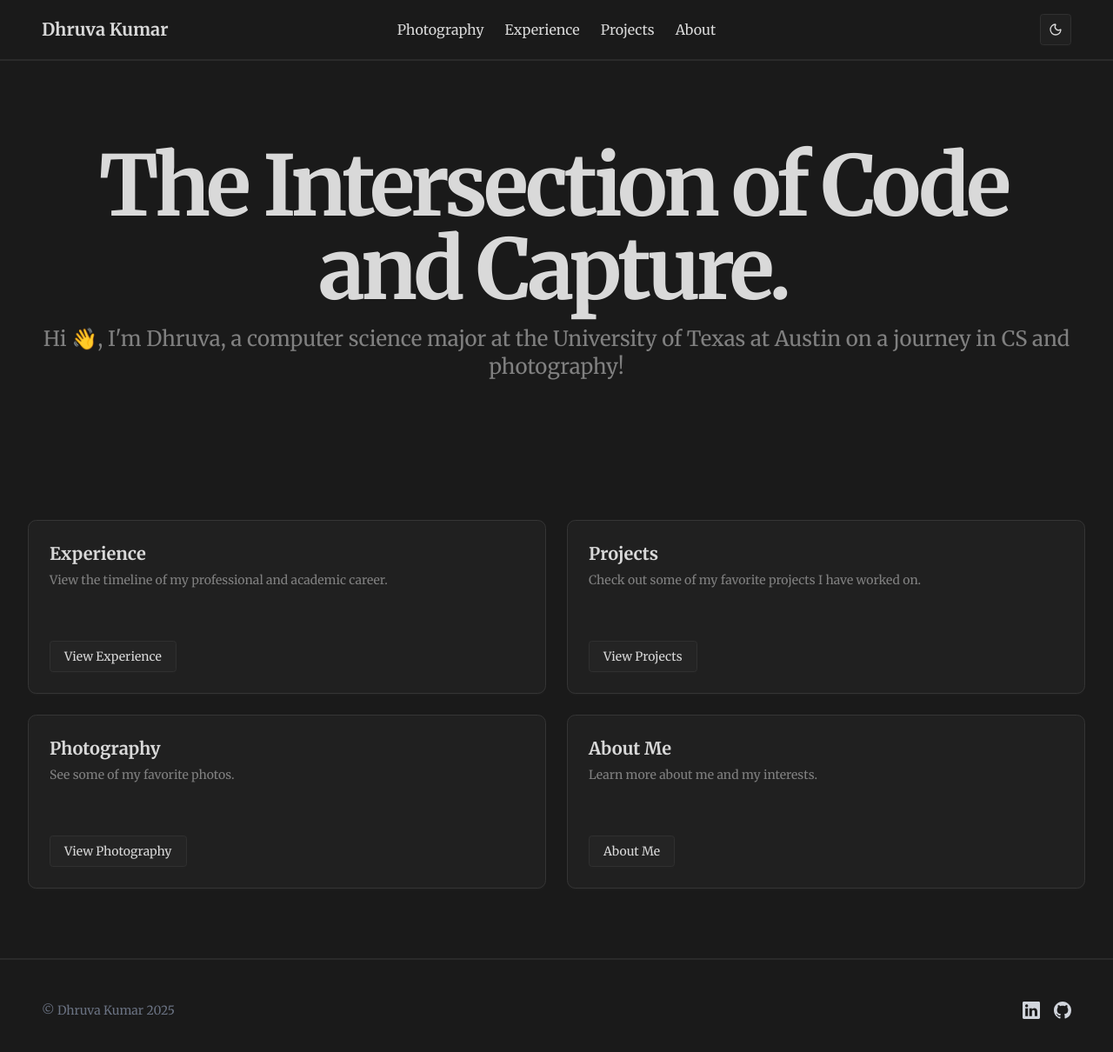
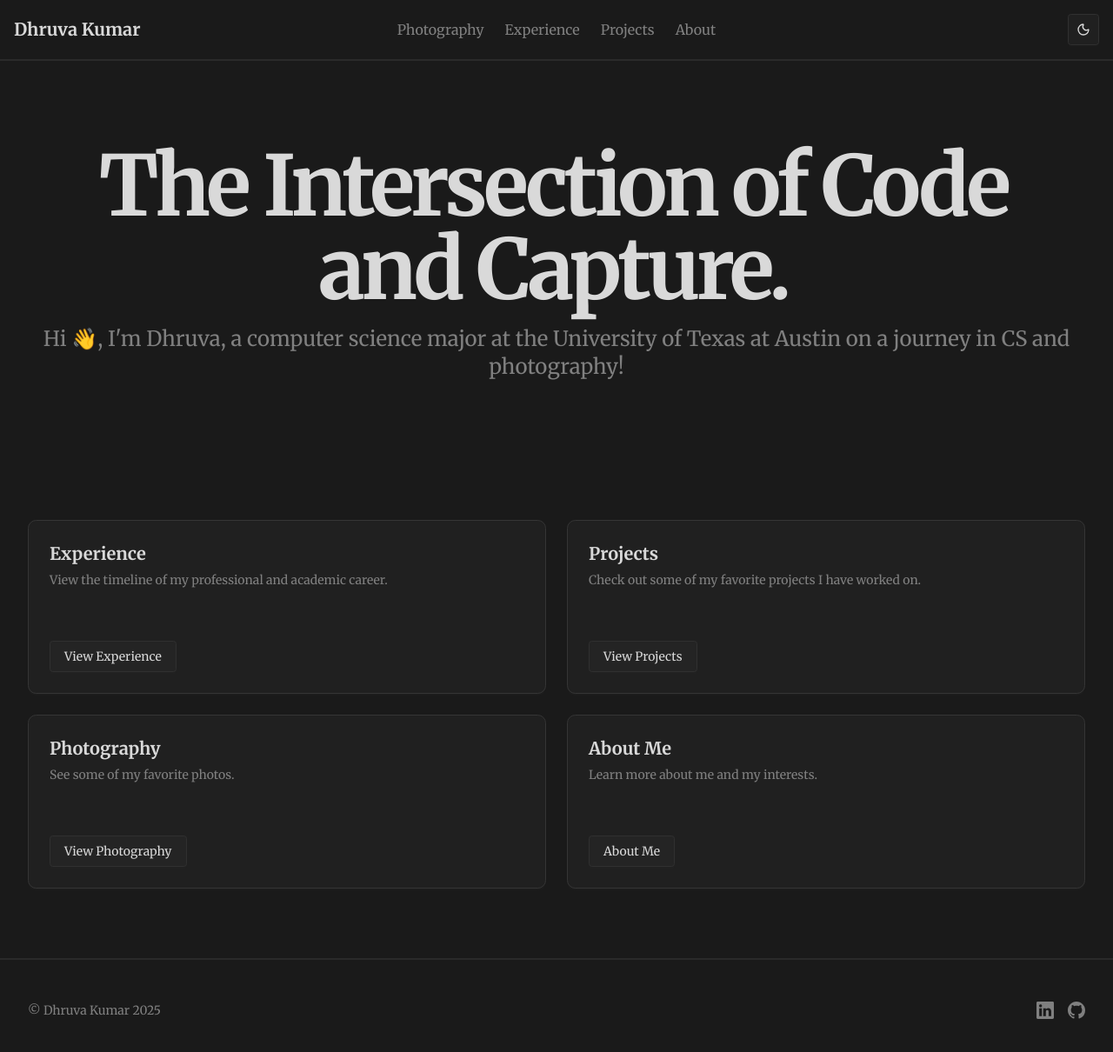
Before and after one commit to dhruva-dk/portfolio, a Next.js app: page / in a window 1280 px wide. Shown: the top 1210 px of the page at 87% size. Built offline with nearby package versions, Linux system fonts and the light colour scheme.

Commit message:
removed all hardcoded colors

```diff
--- a/src/components/shared/Footer.tsx
+++ b/src/components/shared/Footer.tsx
@@ -3,16 +3,15 @@ import userData from "@/constants/user";
 
 const Footer = () => {
   return (
-    <footer className="p-4 mt-auto py-12 border-solid border-t-2 border-muted flex-grow">
-      <div className="container mx-auto flex items-center justify-between">
+    <footer className="mt-auto py-12 border-solid border-t-2 border-muted flex-grow">
+      <div className="container flex items-center justify-between">
         <div className="w-1/4">
-          <p className="text-sm text-gray-500">© Dhruva Kumar 2025</p>
+          <p className="text-sm text-muted-foreground">© Dhruva Kumar 2025</p>
         </div>
-        <div className="flex-grow" />
         <div className="w-1/4 flex justify-end space-x-4">
           <a
             href={userData.info.socialLinks.linkedin}
-            className="text-base font-normal text-gray-600 dark:text-gray-300 hover:text-gray-900 dark:hover:text-gray-100 transition-colors"
+            className="text-base font-normal text-muted-foreground hover:text-foreground transition-colors"
             aria-label="LinkedIn"
           >
             <svg
@@ -28,7 +27,7 @@ const Footer = () => {
           </a>
           <a
             href={userData.info.socialLinks.github}
-            className="text-base font-normal text-gray-600 dark:text-gray-300 hover:text-gray-900 dark:hover:text-gray-100 transition-colors"
+            className="text-base font-normal text-muted-foreground hover:text-foreground transition-colors"
             aria-label="GitHub"
           >
             <svg
--- a/src/components/shared/Navbar.tsx
+++ b/src/components/shared/Navbar.tsx
@@ -5,28 +5,39 @@ import ModeToggle from "./mode-toggle";
 
 const Navbar = () => {
   return (
-    <nav className="p-4 border-solid border-b-2 border-muted ">
-      <div className="container mx-auto flex items-center justify-between ">
+    <nav className="border-solid border-b-2 border-muted ">
+      <div className="container mx-auto flex items-center justify-between p-4">
         <div className="w-1/4">
           <Link className="block text-left" href="/">
-            <h1 className="text-xl font-bold">{userData.info.name}</h1>
-            <p className="hidden md:visible text-sm text-gray-400">
-              Developer & Photographer
-            </p>
+            <h1 className="text-xl font-bold text-foreground">
+              {userData.info.name}
+            </h1>
           </Link>
         </div>
         <div className="flex-grow text-center hidden md:block">
           <div className="inline-flex items-center space-x-6">
-            <Link href="/photography" className="hover:text-gray-300">
+            <Link
+              href="/photography"
+              className="text-muted-foreground hover:text-foreground"
+            >
               Photography
             </Link>
-            <Link href="/experience" className="hover:text-gray-300">
+            <Link
+              href="/experience"
+              className="text-muted-foreground hover:text-foreground"
+            >
               Experience
             </Link>
-            <Link href="/projects" className="hover:text-gray-300">
+            <Link
+              href="/projects"
+              className="text-muted-foreground hover:text-foreground"
+            >
               Projects
             </Link>
-            <Link href="/about" className="hover:text-gray-300">
+            <Link
+              href="/about"
+              className="text-muted-foreground hover:text-foreground"
+            >
               About
             </Link>
           </div>
```
